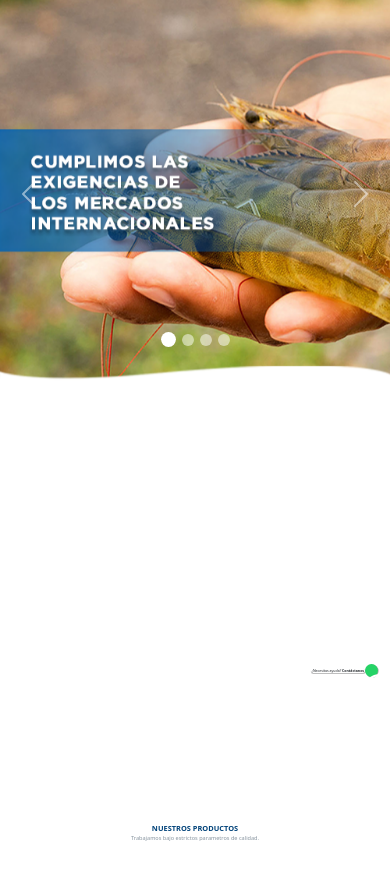
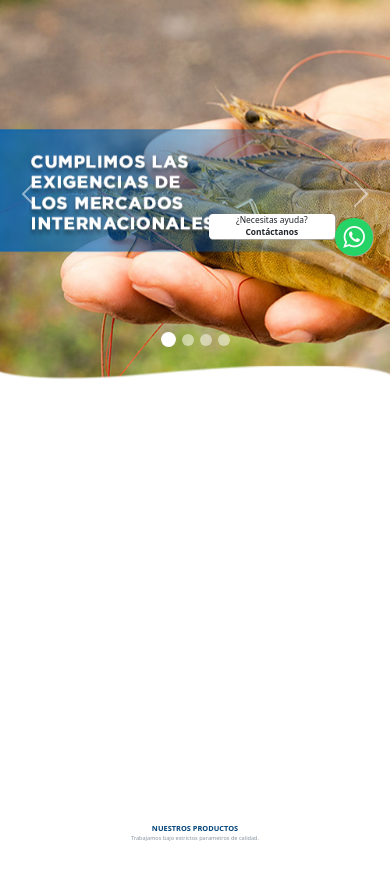
Before and after one commit to racso9817/alimesa, a Django app: page /inicio/ in a window 390 px wide; the page is wider, and only the part inside the window is pictured. Shown: the part 128-1005 px from the top of that part. Run offline with Django 3.2, Linux system fonts and the light colour scheme; data comes from the database, SQL or seed files in the repository; some libraries are stand-ins or nearby versions.

Commit message:
icono whatsapp para movil

```diff
--- a/Camaron/static/css/global.css
+++ b/Camaron/static/css/global.css
@@ -324,4 +324,32 @@ body > footer > b {
         height: 5vh;
       }
 
+      .flotante {
+        background-color: white;
+          position: fixed;
+          width: 15vh;
+          text-align: center;
+          bottom: 56.5vh;
+          right: 6.5vh;
+          box-shadow: .2vw .2vw darkgray;
+          border-radius: 1vw;
+          font-size: 1vh;
+          z-index: 20;
+      }
+
+      .whatsapp{
+        position: fixed;
+        bottom: 54.5vh;
+        right: 2vh;
+        box-shadow: .16vw .16vw darkgray;
+        width:4.5vh ;
+        height: 4.5vh;
+        color:white;
+        background-color: #25d366;
+        border-radius: 100%;
+        text-align: center;
+        font-size: 3vh;
+        z-index: 20;
+      }
+
 }
```
